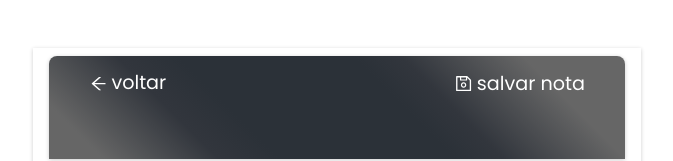
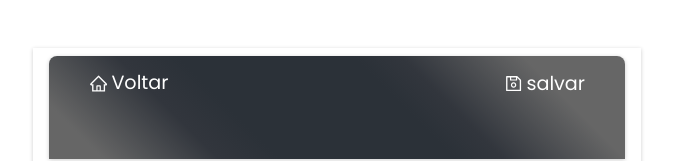
Before and after one commit to dev-marcioreis/notes-react, a React (Create React App) app: page /notes-react/create-notes in a window 1280 px wide. Shown: the top 161 px of the page, without its empty margins (303-976 px from the left). Built offline with nearby package versions, Linux system fonts and the light colour scheme.

Commit message:
useParams

```diff
--- a/src/App.jsx
+++ b/src/App.jsx
@@ -19,7 +19,7 @@ const App = () => {
         <Routes>
             <Route path="/notes-react" element={<Notes notes={notes} />} />
             <Route path="/notes-react/create-notes" element={<CreateNotes setNotes={setNotes} />} />
-            <Route path="/notes-react/edit-notes/:id" element={<EditNotes />} />
+            <Route path="/notes-react/edit-notes/:id" element={<EditNotes notes={notes} setNotes={setNotes} />} />
         </Routes>
     </BrowserRouter>
     </main>
--- a/src/pages/CreateNotes.jsx
+++ b/src/pages/CreateNotes.jsx
@@ -1,6 +1,6 @@
 import React, { useState } from 'react'
 import { Link, useNavigate } from 'react-router-dom'
-import { AiOutlineArrowLeft as Arrow } from 'react-icons/ai'
+import { AiOutlineHome as Home } from 'react-icons/ai'
 import { AiOutlineSave as Save } from 'react-icons/ai'
 import { v4 as uuid } from 'uuid'
 
@@ -30,8 +30,8 @@ const CreateNotes = ( {setNotes} ) => {
   return (
     <section>
       <header className="create-notes__header">
-        <Link to='/notes-react' className='btn btn-large'><Arrow /> voltar</Link>
-        <button className='btn btn-large' onClick={submit}><Save /> salvar nota</button>
+        <Link to='/notes-react' className='btn btn-large'><Home /> Voltar</Link>
+        <button className='btn btn-large' onClick={submit}><Save /> salvar</button>
       </header>
       <form className='create-notes__form' onSubmit={submit} >
         <input type="text" autoFocus placeholder='Título...' value={title} onChange={e => setTitle(e.target.value)} />
--- a/src/pages/EditNotes.jsx
+++ b/src/pages/EditNotes.jsx
@@ -1,19 +1,25 @@
-import React from 'react'
-import { Link } from 'react-router-dom'
-import { AiOutlineArrowLeft as Arrow } from 'react-icons/ai'
-import { AiOutlineSave as Save, AiOutlineEdit as Edit } from 'react-icons/ai'
+import React, { useState } from 'react'
+import { Link, useParams } from 'react-router-dom'
+import { AiOutlineHome as Home } from 'react-icons/ai'
+import { AiOutlineSave as Save} from 'react-icons/ai'
+import { BsTrash as Trash } from 'react-icons/bs'
 
-const EditNotes = () => {
+const EditNotes = ( {notes, setNotes} ) => {
+  const {id} = useParams();
+  const note = notes.find(item => item.id === id);
+  const [title, setTitle] = useState(note.title)
+  const [details, setDetails] = useState(note.details)
+
   return (
     <section>
       <header className="edit-notes__header">
-        <Link to='/notes-react' className='btn btn-large'><Arrow /> voltar</Link>
+        <Link to='/notes-react' className='btn btn-large'><Home /> voltar</Link>
         <button className='btn btn-large'><Save /> salvar</button>
-        <button className='btn btn-danger'><Edit /> editar</button>
+        <button className='btn btn-danger'><Trash /></button>
       </header>
       <form className='edit-notes__form'>
-        <input type="text" autoFocus placeholder='Título...' />
-        <textarea rows="28" placeholder='Adicionar informação...'></textarea>
+        <input type="text" autoFocus placeholder='Título...' value={title} onChange={e => setTitle(e.target.value)} />
+        <textarea rows="28" placeholder='Adicionar informação...' value={details} onChange={e => setDetails(e.target.value)} ></textarea>
       </form>
     </section>
   )
```
